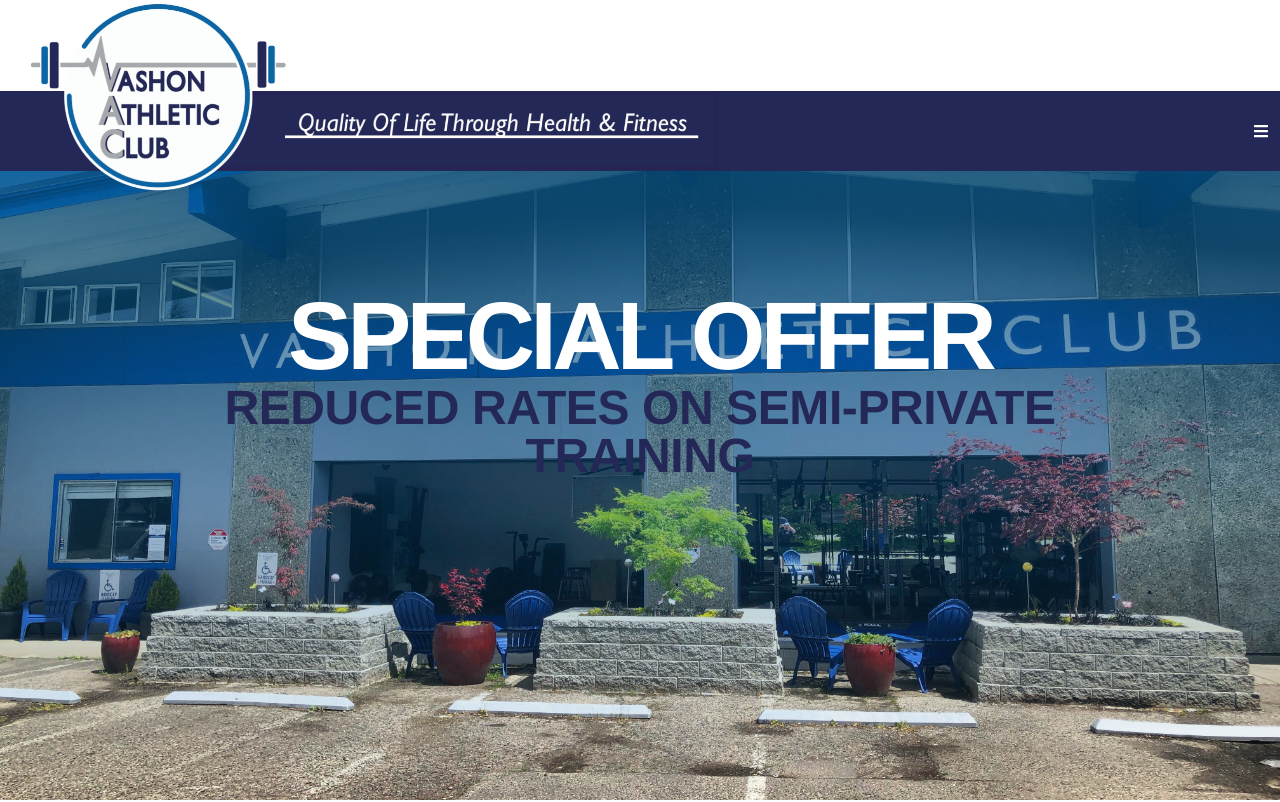
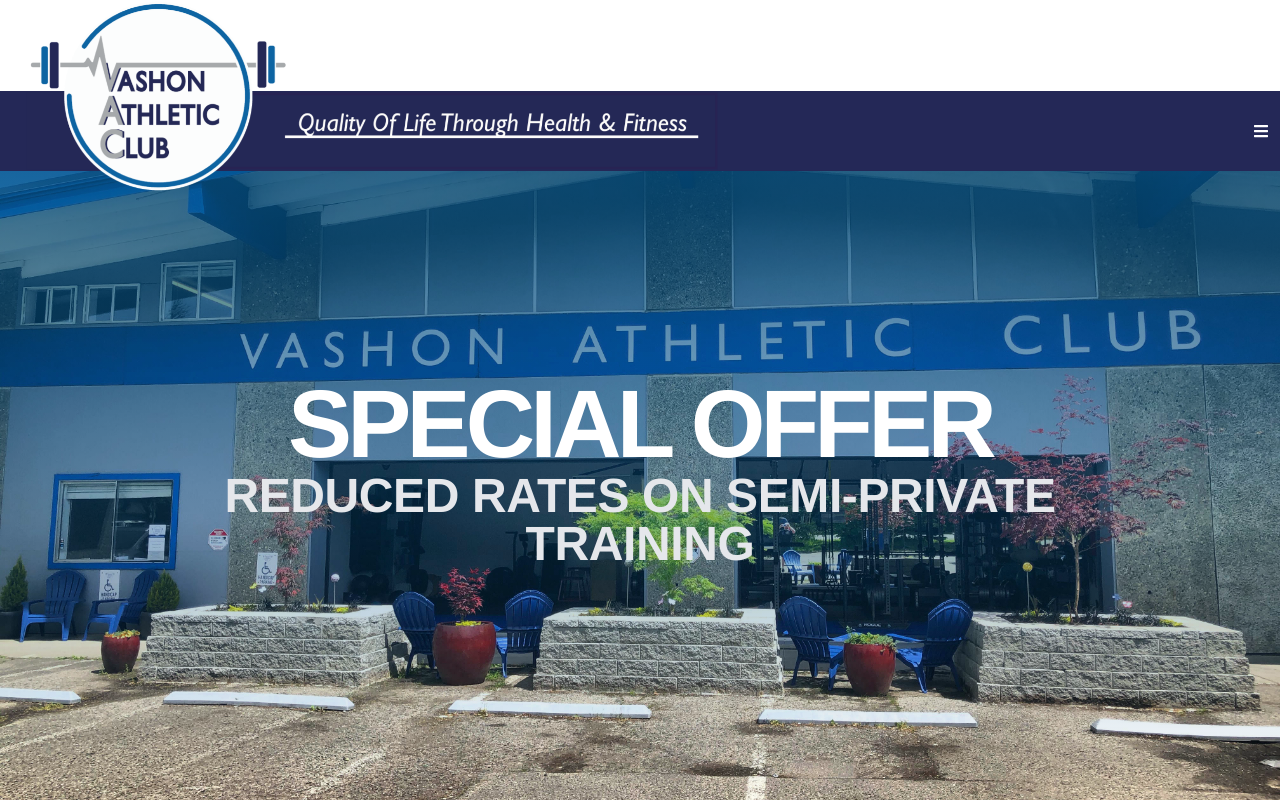
Before and after one commit to hmaiermack/vac-static, a Next.js app: page / in a window 1280 px wide. Shown: the top 802 px of the page. Built offline with nearby package versions, Linux system fonts and the light colour scheme; what tailwindcss-gradients would draw is missing.

Commit message:
more coloring changes

```diff
--- a/pages/index.js
+++ b/pages/index.js
@@ -23,9 +23,9 @@ const index = () => {
                 />
                 </div>
                 <div className="flex flex-col justify-center items-center relative pl-4 xl:px-32 z-10 w-screen">
-                <h1 className="tracking-tight mt-52 nav2:mt-44 med:mt-0 mb-8 text-center">
+                <h1 className="tracking-tight mt-52 nav2:mt-44 lg:mt-8 mb-8 text-center">
                 <span className="block text-white font-extrabold uppercase tracking-tighter text-5xl med:text-8xl leading-none mb-2 md:mb-0">Special Offer</span>
-                <span className="block text-vacpurple font-extrabold uppercase leading-6 text-3xl med:text-5xl">REDUCED RATES ON SEMI-PRIVATE TRAINING</span>
+                <span className="block text-gray-200 font-extrabold uppercase leading-6 text-3xl med:text-5xl outline">REDUCED RATES ON SEMI-PRIVATE TRAINING</span>
                 </h1>
                 </div>
         </div>
```
